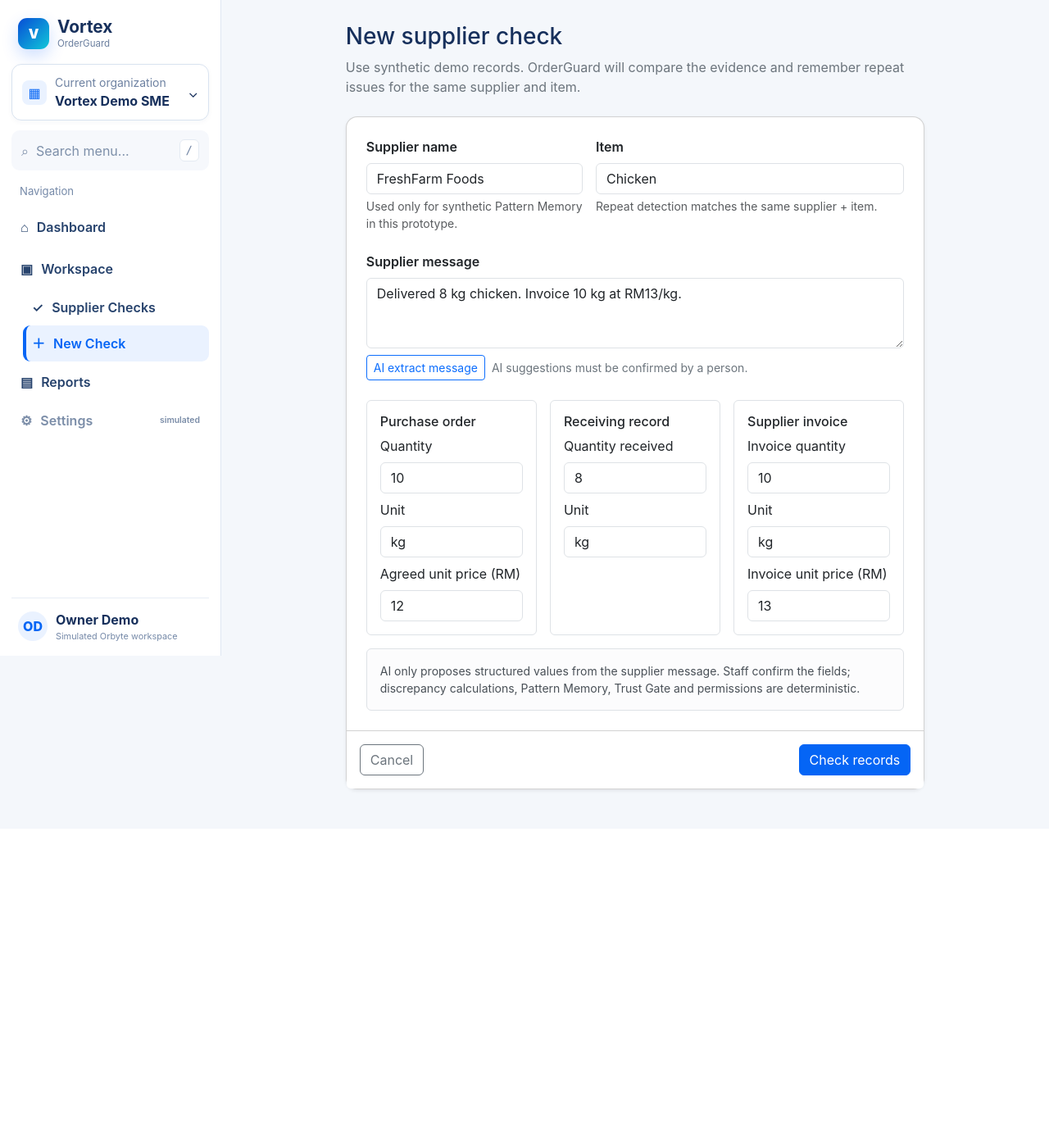
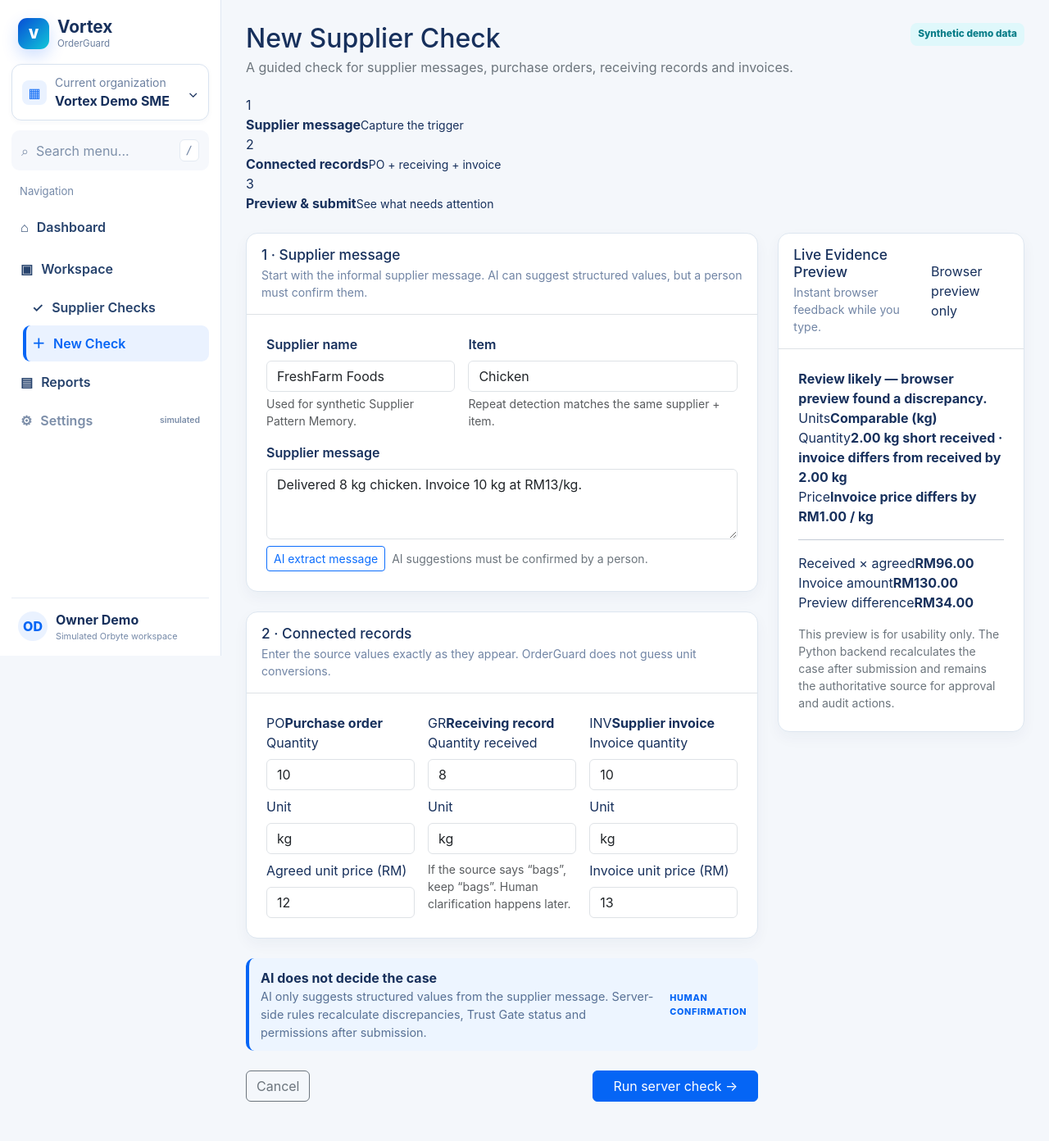
Before and after one commit to Aunyiqi/SDC_Hackathon_Submission_Template, a Flask app: page /cases/new in a window 1280 px wide. Shown: the whole page at 82% size. Before the commit the page ends 968 px from the top, so only its background shows below. Run offline with Flask 3, Linux system fonts and the light colour scheme.

Commit message:
feat: add guided live evidence preview

```diff
--- a/src/templates/new_case.html
+++ b/src/templates/new_case.html
@@ -1,19 +1,36 @@
 {% extends "base.html" %}
 {% block title %}New Check · Vortex OrderGuard{% endblock %}
 {% block content %}
-<div class="row justify-content-center">
-  <div class="col-lg-9">
-    <div class="mb-4">
-      <h1 class="h3">New supplier check</h1>
-      <p class="text-secondary">Use synthetic demo records. OrderGuard will compare the evidence and remember repeat issues for the same supplier and item.</p>
+<div class="page-heading">
+  <div class="d-flex justify-content-between align-items-start gap-3 flex-wrap">
+    <div>
+      <h1>New Supplier Check</h1>
+      <p class="text-secondary mb-0">A guided check for supplier messages, purchase orders, receiving records and invoices.</p>
     </div>
-    <form method="post" class="card shadow-sm">
-      <div class="card-body p-4">
-        <div class="row g-3 mb-4">
+    <span class="status-badge status-info">Synthetic demo data</span>
+  </div>
+</div>
+
+<div class="check-stepper mb-4" aria-label="Supplier check steps">
+  <div class="check-step active"><span>1</span><div><strong>Supplier message</strong><small>Capture the trigger</small></div></div>
+  <div class="check-step"><span>2</span><div><strong>Connected records</strong><small>PO + receiving + invoice</small></div></div>
+  <div class="check-step"><span>3</span><div><strong>Preview & submit</strong><small>See what needs attention</small></div></div>
+</div>
+
+<form id="supplierCheckForm" method="post">
+  <div class="row g-4 align-items-start">
+    <div class="col-xl-8">
+      <section class="panel mb-4">
+        <div class="panel-head border-bottom">
+          <h2>1 · Supplier message</h2>
+          <p>Start with the informal supplier message. AI can suggest structured values, but a person must confirm them.</p>
+        </div>
+        <div class="p-3 p-lg-4">
+          <div class="row g-3 mb-3">
             <div class="col-md-5">
               <label class="form-label fw-semibold">Supplier name</label>
               <input class="form-control" name="supplier_name" value="FreshFarm Foods" required>
-            <div class="form-text">Used only for synthetic Pattern Memory in this prototype.</div>
+              <div class="form-text">Used for synthetic Supplier Pattern Memory.</div>
             </div>
             <div class="col-md-7">
               <label class="form-label fw-semibold">Item</label>
@@ -21,82 +38,111 @@
               <div class="form-text">Repeat detection matches the same supplier + item.</div>
             </div>
           </div>
-        <div class="mb-4">
+
           <label class="form-label fw-semibold">Supplier message</label>
           <textarea id="supplier_message" class="form-control" rows="3" name="supplier_message" required>Delivered 8 kg chicken. Invoice 10 kg at RM13/kg.</textarea>
-          <div class="d-flex align-items-center gap-2 mt-2">
+          <div class="d-flex flex-wrap align-items-center gap-2 mt-2">
             <button id="extractButton" class="btn btn-sm btn-outline-primary" type="button">AI extract message</button>
             <span id="extractStatus" class="small text-secondary">AI suggestions must be confirmed by a person.</span>
           </div>
         </div>
+      </section>
+
+      <section class="panel mb-4">
+        <div class="panel-head border-bottom">
+          <h2>2 · Connected records</h2>
+          <p>Enter the source values exactly as they appear. OrderGuard does not guess unit conversions.</p>
+        </div>
+        <div class="p-3 p-lg-4">
           <div class="row g-3">
             <div class="col-md-4">
-            <div class="border rounded p-3 h-100">
-              <h2 class="h6">Purchase order</h2>
-              <label class="form-label">Quantity</label><input class="form-control mb-2" type="number" step="0.01" name="po_quantity" value="10" required>
-              <label class="form-label">Unit</label><input class="form-control mb-2" name="po_unit" value="kg" required>
-              <label class="form-label">Agreed unit price (RM)</label><input class="form-control" type="number" step="0.01" name="po_price" value="12" required>
+              <div class="record-card h-100">
+                <div class="record-card-title"><span>PO</span><strong>Purchase order</strong></div>
+                <label class="form-label">Quantity</label>
+                <input id="po_quantity" class="form-control mb-2" type="number" min="0" step="0.01" name="po_quantity" value="10" required>
+                <label class="form-label">Unit</label>
+                <input id="po_unit" class="form-control mb-2" name="po_unit" value="kg" required>
+                <label class="form-label">Agreed unit price (RM)</label>
+                <input id="po_price" class="form-control" type="number" min="0" step="0.01" name="po_price" value="12" required>
               </div>
             </div>
             <div class="col-md-4">
-            <div class="border rounded p-3 h-100">
-              <h2 class="h6">Receiving record</h2>
-              <label class="form-label">Quantity received</label><input id="received_quantity" class="form-control mb-2" type="number" step="0.01" name="received_quantity" value="8" required>
-              <label class="form-label">Unit</label><input id="received_unit" class="form-control" name="received_unit" value="kg" required>
+              <div class="record-card h-100">
+                <div class="record-card-title"><span>GR</span><strong>Receiving record</strong></div>
+                <label class="form-label">Quantity received</label>
+                <input id="received_quantity" class="form-control mb-2" type="number" min="0" step="0.01" name="received_quantity" value="8" required>
+                <label class="form-label">Unit</label>
+                <input id="received_unit" class="form-control" name="received_unit" value="kg" required>
+                <div class="form-text mt-2">If the source says “bags”, keep “bags”. Human clarification happens later.</div>
               </div>
             </div>
             <div class="col-md-4">
-            <div class="border rounded p-3 h-100">
-              <h2 class="h6">Supplier invoice</h2>
-              <label class="form-label">Invoice quantity</label><input id="invoice_quantity" class="form-control mb-2" type="number" step="0.01" name="invoice_quantity" value="10" required>
-              <label class="form-label">Unit</label><input id="invoice_unit" class="form-control mb-2" name="invoice_unit" value="kg" required>
-              <label class="form-label">Invoice unit price (RM)</label><input id="invoice_price" class="form-control" type="number" step="0.01" name="invoice_price" value="13" required>
+              <div class="record-card h-100">
+                <div class="record-card-title"><span>INV</span><strong>Supplier invoice</strong></div>
+                <label class="form-label">Invoice quantity</label>
+                <input id="invoice_quantity" class="form-control mb-2" type="number" min="0" step="0.01" name="invoice_quantity" value="10" required>
+                <label class="form-label">Unit</label>
+                <input id="invoice_unit" class="form-control mb-2" name="invoice_unit" value="kg" required>
+                <label class="form-label">Invoice unit price (RM)</label>
+                <input id="invoice_price" class="form-control" type="number" min="0" step="0.01" name="invoice_price" value="13" required>
               </div>
             </div>
           </div>
-        <div class="alert alert-light border mt-3 mb-0 small">AI only proposes structured values from the supplier message. Staff confirm the fields; discrepancy calculations, Pattern Memory, Trust Gate and permissions are deterministic.</div>
         </div>
-      <div class="card-footer bg-white d-flex justify-content-between p-3">
+      </section>
+
+      <div class="notice-strip mb-4">
+        <div>
+          <strong>AI does not decide the case</strong>
+          <span>AI only suggests structured values from the supplier message. Server-side rules recalculate discrepancies, Trust Gate status and permissions after submission.</span>
+        </div>
+        <span class="status-dot">HUMAN CONFIRMATION</span>
+      </div>
+
+      <div class="d-flex justify-content-between gap-3">
         <a class="btn btn-outline-secondary" href="{{ url_for('dashboard') }}">Cancel</a>
-        <button class="btn btn-primary" type="submit">Check records</button>
+        <button class="btn btn-primary px-4" type="submit">Run server check →</button>
+      </div>
+    </div>
+
+    <div class="col-xl-4">
+      <aside class="panel preview-panel sticky-xl-top" style="top:1rem" aria-live="polite">
+        <div class="panel-head border-bottom">
+          <div class="d-flex align-items-center justify-content-between gap-2">
+            <div>
+              <h2>Live Evidence Preview</h2>
+              <p>Instant browser feedback while you type.</p>
+            </div>
+            <span class="preview-only-badge">Browser preview only</span>
+          </div>
+        </div>
+        <div class="p-3 p-lg-4">
+          <div id="previewState" class="preview-state preview-waiting mb-3">
+            <span class="preview-dot"></span>
+            <strong id="previewStateText">Complete the evidence fields to preview the check.</strong>
+          </div>
+
+          <div class="preview-check-list">
+            <div class="preview-check"><span>Units</span><strong id="previewUnits">—</strong></div>
+            <div class="preview-check"><span>Quantity</span><strong id="previewQuantity">—</strong></div>
+            <div class="preview-check"><span>Price</span><strong id="previewPrice">—</strong></div>
+          </div>
+
+          <hr>
+          <div class="preview-money-grid">
+            <div><span>Received × agreed</span><strong id="previewReceivedAmount">—</strong></div>
+            <div><span>Invoice amount</span><strong id="previewInvoiceAmount">—</strong></div>
+            <div class="preview-difference"><span>Preview difference</span><strong id="previewDifference">—</strong></div>
+          </div>
+
+          <div class="small text-secondary mt-3">
+            This preview is for usability only. The Python backend recalculates the case after submission and remains the authoritative source for approval and audit actions.
+          </div>
+        </div>
+      </aside>
+    </div>
   </div>
 </form>
-  </div>
-</div>
-<script>
-const button = document.getElementById('extractButton');
-const status = document.getElementById('extractStatus');
-button.addEventListener('click', async () => {
-  button.disabled = true;
-  status.textContent = 'Extracting…';
-  try {
-    const response = await fetch('/api/extract', {
-      method: 'POST',
-      headers: {'Content-Type': 'application/json'},
-      body: JSON.stringify({message: document.getElementById('supplier_message').value})
-    });
-    const result = await response.json();
-    if (!result.ok) {
-      status.textContent = result.error;
-      return;
-    }
-    const data = result.data;
-    if (data.item) document.getElementById('item').value = data.item;
-    if (data.quantity !== null && data.quantity !== undefined) {
-      document.getElementById('received_quantity').value = data.quantity;
-    }
-    if (data.unit) {
-      document.getElementById('received_unit').value = data.unit;
-    }
-    if (data.unit_price !== null && data.unit_price !== undefined) {
-      document.getElementById('invoice_price').value = data.unit_price;
-    }
-    status.textContent = 'AI suggestion loaded. Please confirm every field before checking.';
-  } catch (error) {
-    status.textContent = 'AI extraction unavailable. Please use the manual fields.';
-  } finally {
-    button.disabled = false;
-  }
-});
-</script>
+
+<script src="{{ url_for('static', filename='orderguard.js') }}"></script>
 {% endblock %}
```
Lines whose indentation alone changed are shown as unchanged.
